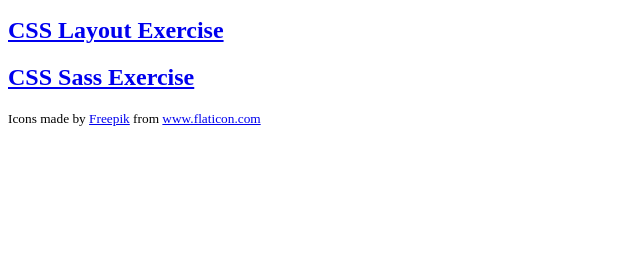
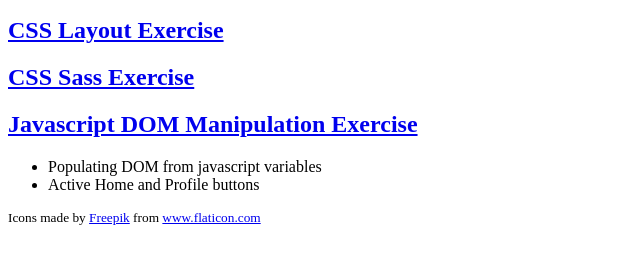
Before and after one commit to mochary/frontend-course, a plain HTML site: page index.html in a window 1280 px wide. Shown: the part 96-360 px from the top of the page, without its empty margins (0-640 px from the left). Drawn offline with Linux system fonts and the light colour scheme.

Commit message:
course page - added link to js dom manipulation exercise

```diff
--- a/index.html
+++ b/index.html
@@ -18,6 +18,13 @@
         <h2>CSS Sass Exercise</h2>
     </a>
 
+    <a href="./3-javascript/JS-DOM-manipulation/twitter.html">
+        <h2>Javascript DOM Manipulation Exercise</h2>
+    </a>
+    <ul>
+        <li>Populating DOM from javascript variables</li>
+        <li>Active Home and Profile buttons</li>
+    </ul>
 
     <footer>
         <small>
```
